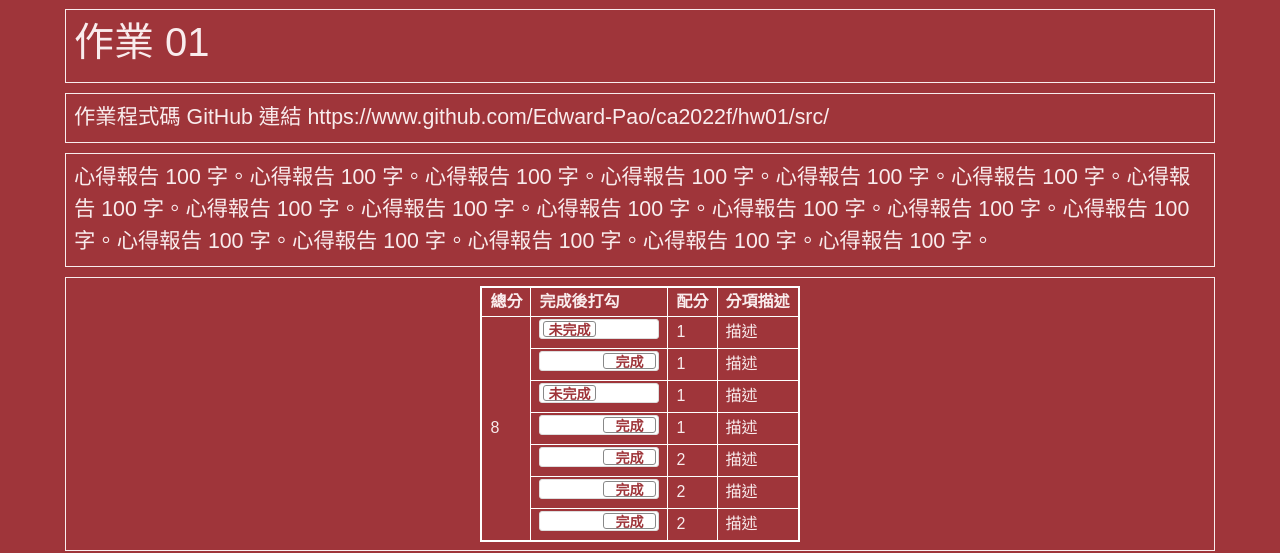
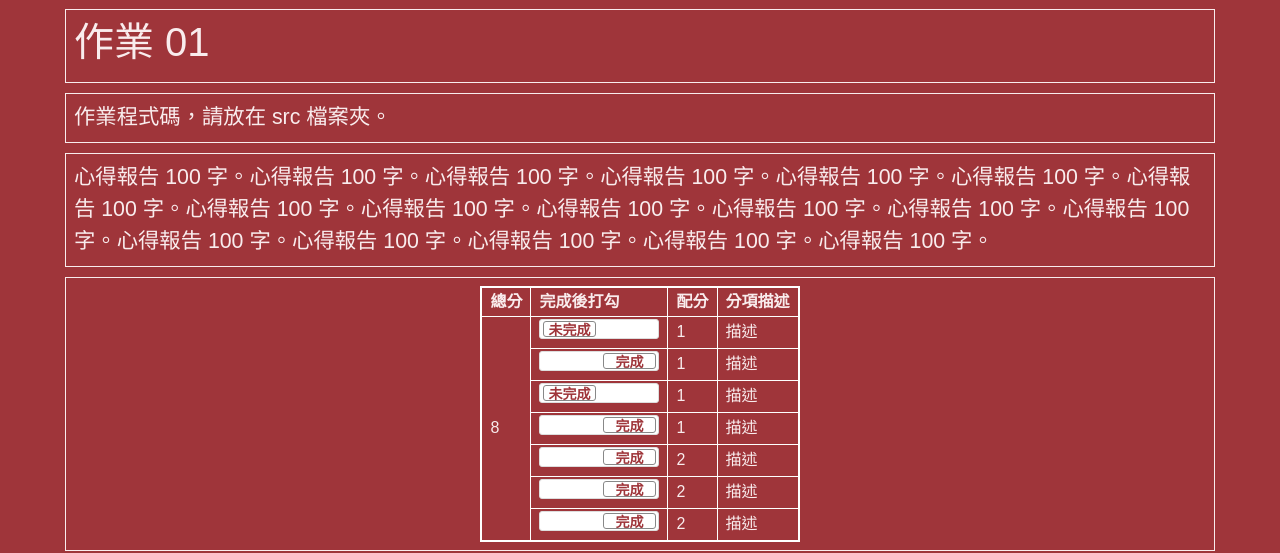
Before and after one commit to NTUT-CG-Lab/ca2022f-hw-t10959005, a plain HTML site: page hw02/index.html in a window 1280 px wide. Shown: the top 553 px of the page. Drawn offline with nearby package versions, Linux system fonts and the light colour scheme.

Commit message:
Update index.html

```diff
--- a/hw02/index.html
+++ b/hw02/index.html
@@ -202,7 +202,7 @@
   <!-- ------------------------------------------------>
   <div class="row hw12">
     <div class="col-md-12 twenty">
-      作業程式碼 GitHub 連結 https://www.github.com/Edward-Pao/ca2022f/hw01/src/
+      作業程式碼，請放在 src 檔案夾。
     </div>
   </div>
 
@@ -274,7 +274,6 @@
 
   <!-- ------------------------------------------------>
 
-  <!-- ------------------------------------------------>
 
 
 <script>
```
